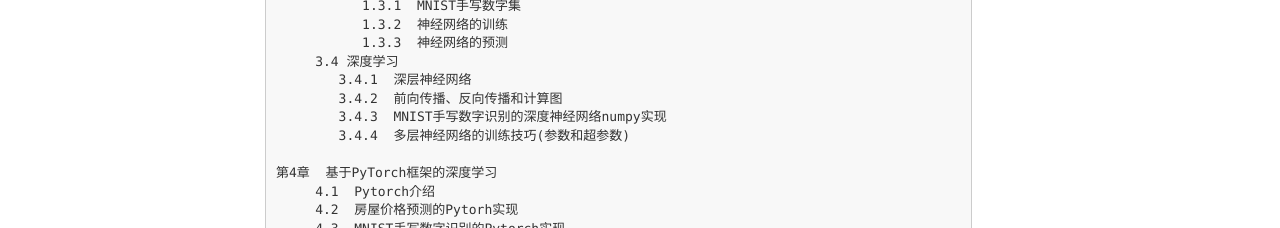
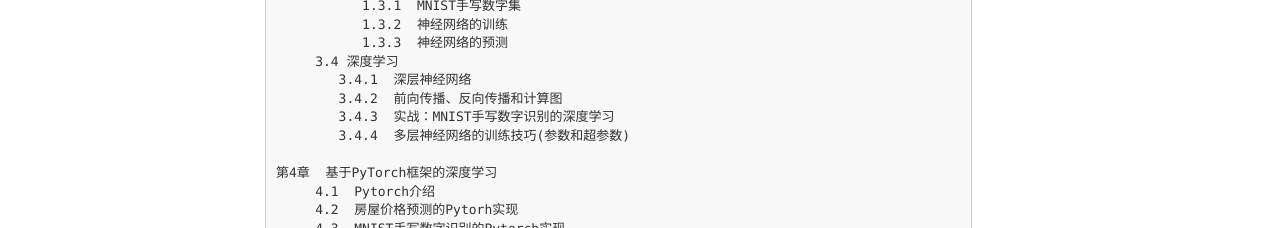
Before and after one commit to xuepro/xuepro.github.io, a Jekyll site: the page built from _posts/2019-08-05-新书“深度学习理论、实现与实战”目录.md, in a window 1280 px wide and 1400 px high, scrolled down 465 px. Shown: the part 1172-1400 px from the top of the window. Built offline with Jekyll 4.4.1, drawn with Linux system fonts in a browser that asks for light colours; nearby versions of some CDN libraries; comment, search, counter and statistics services are not loaded; some of the changed text lies outside the part shown.

Commit message:
Update 2019-08-05-新书“深度学习理论、实现与实战”目录.md

```diff
--- a/_posts/2019-08-05-新书“深度学习理论、实现与实战”目录.md
+++ b/_posts/2019-08-05-新书“深度学习理论、实现与实战”目录.md
@@ -71,7 +71,7 @@
      3.4 深度学习
         3.4.1  深层神经网络
         3.4.2  前向传播、反向传播和计算图
-        3.4.3  MNIST手写数字识别的深度神经网络numpy实现
+        3.4.3  实战：MNIST手写数字识别的深度学习
         3.4.4  多层神经网络的训练技巧(参数和超参数)
 
 第4章  基于PyTorch框架的深度学习
```
